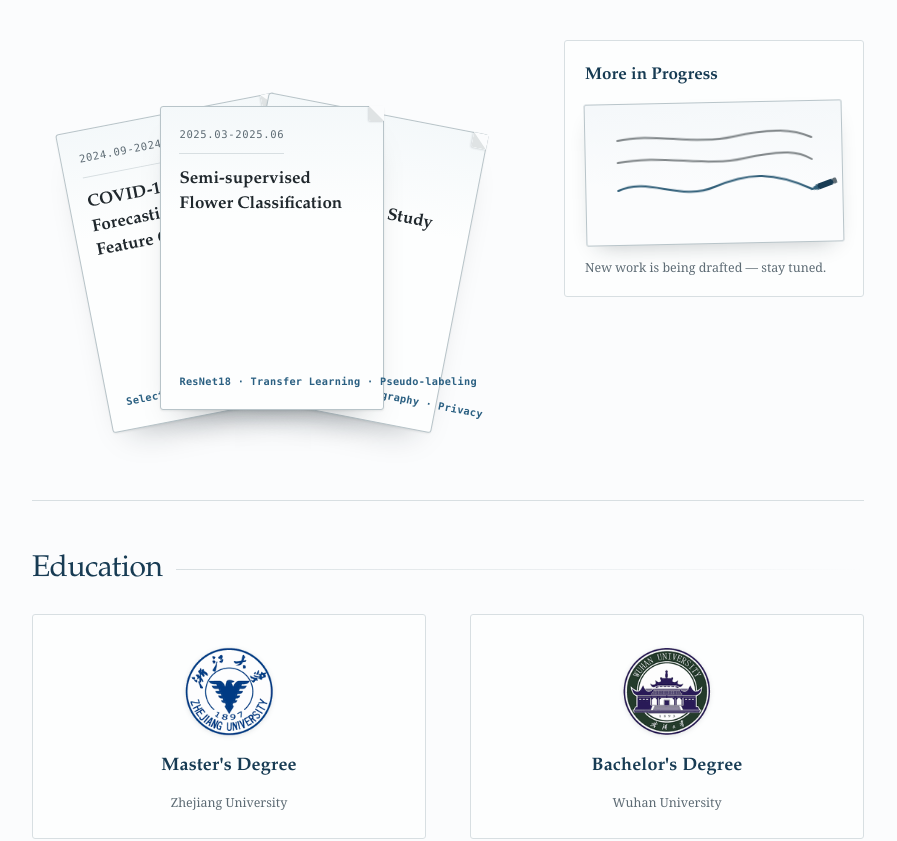
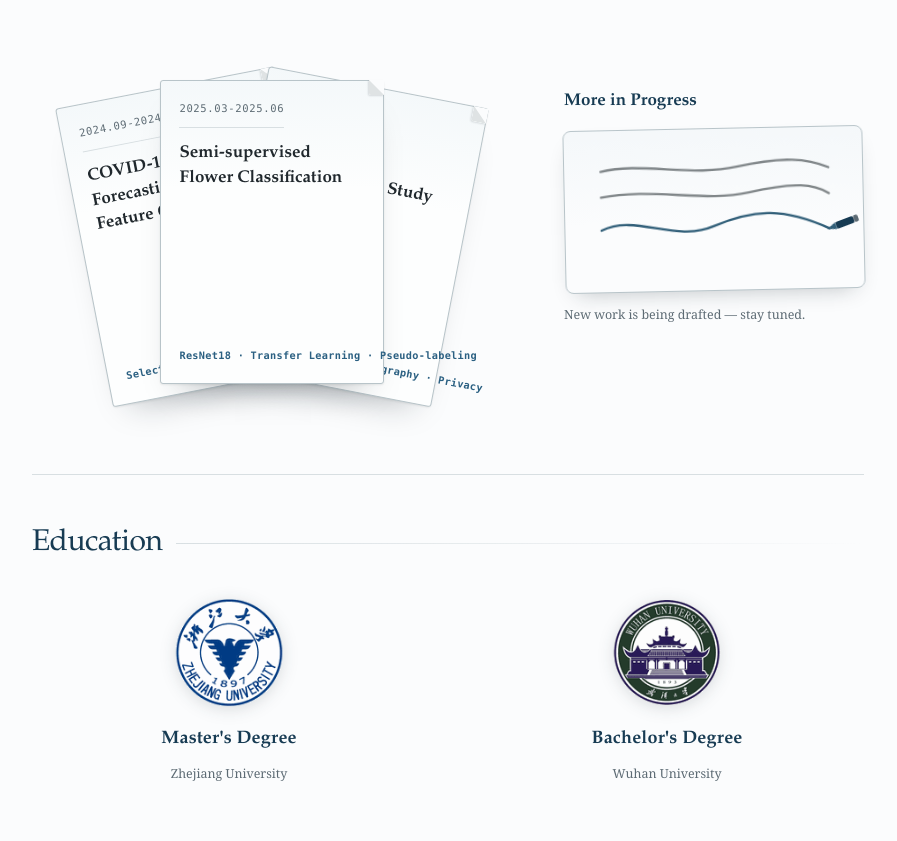
Before and after one commit to Jackyqqqqqq/Jackyqqqqqq.github.io, a React (Vite) app in the folder academic-homepage/: page / in a window 1280 px wide. Shown: the part 1081-1922 px from the top of the page, without its empty margins (336-1233 px from the left). Built offline with nearby package versions, Linux system fonts and the light colour scheme.

Commit message:
Styles: bulbs hang from ceiling line, borderless education emblems, ongoing card centered without backing

```diff
--- a/academic-homepage/src/styles.css
+++ b/academic-homepage/src/styles.css
@@ -696,7 +696,7 @@ button {
   align-items: flex-start;
   gap: clamp(18px, 3vw, 34px);
   margin: 8px 0 0;
-  padding: 26px 4px 0;
+  padding: 0 4px;
   border-top: 2px solid var(--line-strong);
   list-style: none;
 }
@@ -782,6 +782,22 @@ button {
     grid-template-columns: repeat(2, minmax(0, 1fr));
     gap: 26px 18px;
   }
+}
+
+.education-heading {
+  display: grid;
+  grid-template-columns: minmax(0, 1fr) auto;
+  align-items: baseline;
+  gap: 18px;
+}
+
+.education-heading time {
+  color: var(--muted);
+  font-family: var(--mono);
+  font-size: 0.72rem;
+  letter-spacing: 0.02em;
+  font-variant-numeric: tabular-nums;
+  white-space: nowrap;
 }
 
 .project-fan {
@@ -1034,50 +1050,12 @@ button {
   font-size: 0.78rem;
 }
 
-/* ---- margin notes (Tufte sidenotes) ---- */
-#about {
-  position: relative;
-}
-
-.margin-notes {
-  position: absolute;
-  top: 76px;
-  left: calc(100% + 28px);
-  width: 178px;
-  padding-left: 14px;
-  border-left: 1px solid var(--line);
-}
-
-.margin-note {
-  margin: 0 0 14px;
-  color: var(--muted);
-  font-size: 0.72rem;
-  line-height: 1.6;
-  overflow-wrap: break-word;
-}
-
-.margin-note-label {
-  display: block;
-  margin-bottom: 2px;
-  color: var(--navy);
-  font-family: var(--mono);
-  font-size: 0.62rem;
-  font-weight: 600;
-  letter-spacing: 0.08em;
-  text-transform: uppercase;
-}
-
-.margin-note a {
-  color: var(--link);
-  text-decoration: none;
-}
-
 /* ---- education emblem cards ---- */
 .education-list {
   display: grid;
   grid-template-columns: repeat(2, minmax(0, 1fr));
   gap: clamp(20px, 4vw, 44px);
-  margin: 12px 0 0;
+  margin: 16px 0 0;
   padding: 0;
   list-style: none;
 }
@@ -1087,7 +1065,6 @@ button {
 }
 
 .education-cover-heading {
-  height: 100%;
   margin: 0;
   font: inherit;
 }
@@ -1096,53 +1073,33 @@ button {
   display: flex;
   flex-direction: column;
   align-items: center;
-  gap: 10px;
+  gap: 8px;
   width: 100%;
-  height: 100%;
   margin: 0;
-  padding: 30px 22px 24px;
-  border: 1px solid var(--line);
-  border-radius: var(--radius);
-  background: var(--surface-raised);
+  padding: 8px 6px;
+  border: 0;
+  background: transparent;
   color: inherit;
   text-align: center;
   cursor: pointer;
-  transition: transform 260ms cubic-bezier(0.2, 0.72, 0.2, 1), border-color 220ms ease, box-shadow 260ms ease;
+  transition: transform 260ms cubic-bezier(0.2, 0.72, 0.2, 1);
 }
 
 .education-cover:hover,
 .education-cover:focus-visible {
-  border-color: var(--accent);
-  box-shadow: 0 16px 32px -18px rgb(20 33 41 / 0.35);
-  transform: scale(1.045);
-}
-
-.education-list > li[data-open] .education-cover {
-  border-color: var(--accent);
-  box-shadow: 0 16px 32px -18px rgb(20 33 41 / 0.3);
-}
-
-.education-emblem {
-  display: grid;
-  width: 118px;
-  height: 118px;
-  place-items: center;
-  border: 1px solid var(--line-strong);
-  border-radius: 50%;
-  background: var(--paper);
-  box-shadow: 0 3px 10px rgb(20 33 41 / 0.1);
+  transform: scale(1.05);
 }
 
 .education-logo {
   display: block;
-  width: 92px;
-  height: 92px;
+  width: 112px;
+  height: 112px;
   object-fit: contain;
-  filter: drop-shadow(0 1px 2px color-mix(in srgb, var(--ink) 10%, transparent));
+  filter: drop-shadow(0 3px 8px rgb(20 33 41 / 0.14));
 }
 
 .education-badge {
-  margin-top: 4px;
+  margin-top: 8px;
   color: var(--navy);
   font-family: var(--serif);
   font-size: 1.125rem;
@@ -1156,33 +1113,14 @@ button {
 }
 
 .education-details {
-  margin-top: 18px;
-  padding: 20px 24px 22px;
-  border: 1px solid var(--line);
-  border-left: 3px solid var(--accent);
-  border-radius: var(--radius);
-  background: var(--surface-raised);
+  margin-top: 16px;
+  padding: 16px 4px 4px 20px;
+  border-left: 2px solid var(--accent);
   animation: details-in 320ms cubic-bezier(0.2, 0.72, 0.2, 1) both;
 }
 
 .education-details:focus {
   outline: none;
-}
-
-.education-heading {
-  display: grid;
-  grid-template-columns: minmax(0, 1fr) auto;
-  align-items: baseline;
-  gap: 18px;
-}
-
-.education-heading time {
-  color: var(--muted);
-  font-family: var(--mono);
-  font-size: 0.72rem;
-  letter-spacing: 0.02em;
-  font-variant-numeric: tabular-nums;
-  white-space: nowrap;
 }
 
 .education-school {
@@ -1363,15 +1301,11 @@ button {
   display: grid;
   grid-template-columns: minmax(0, 1fr) 300px;
   gap: clamp(28px, 4vw, 52px);
-  align-items: start;
+  align-items: center;
 }
 
 .ongoing-card {
-  margin-top: 12px;
-  padding: 20px 20px 18px;
-  border: 1px solid var(--line);
-  border-radius: var(--radius);
-  background: var(--surface-raised);
+  padding: 0;
 }
 
 .ongoing-card h3 {
@@ -1385,7 +1319,7 @@ button {
 .ongoing-paper {
   padding: 10px 8px;
   border: 1px solid var(--line-strong);
-  border-radius: 2px;
+  border-radius: 8px;
   background:
     linear-gradient(180deg, color-mix(in srgb, var(--accent-light) 6%, transparent), transparent 60%),
     var(--paper);
@@ -1470,26 +1404,10 @@ button {
 }
 
 /* ---- responsive adjustments for new components ---- */
-@media (max-width: 1280px) {
-  .margin-notes {
-    display: none;
-  }
-}
-
 @media (max-width: 640px) {
   .education-list {
     grid-template-columns: minmax(0, 1fr);
-    gap: 18px;
-  }
-
-  .education-emblem {
-    width: 96px;
-    height: 96px;
-  }
-
-  .education-logo {
-    width: 74px;
-    height: 74px;
+    gap: 20px;
   }
 
   .education-heading {
@@ -1755,17 +1673,7 @@ button {
 
   .education-list {
     grid-template-columns: minmax(0, 1fr);
-    gap: 18px;
-  }
-
-  .education-emblem {
-    width: 96px;
-    height: 96px;
-  }
-
-  .education-logo {
-    width: 74px;
-    height: 74px;
+    gap: 20px;
   }
 
   .education-heading {
```
